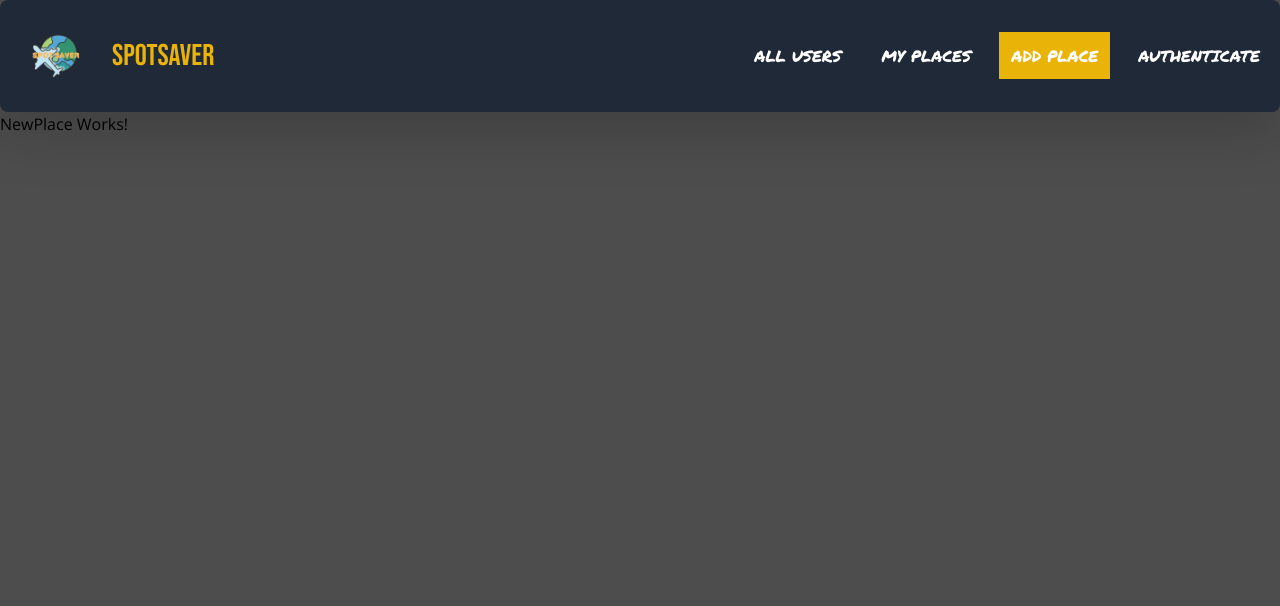
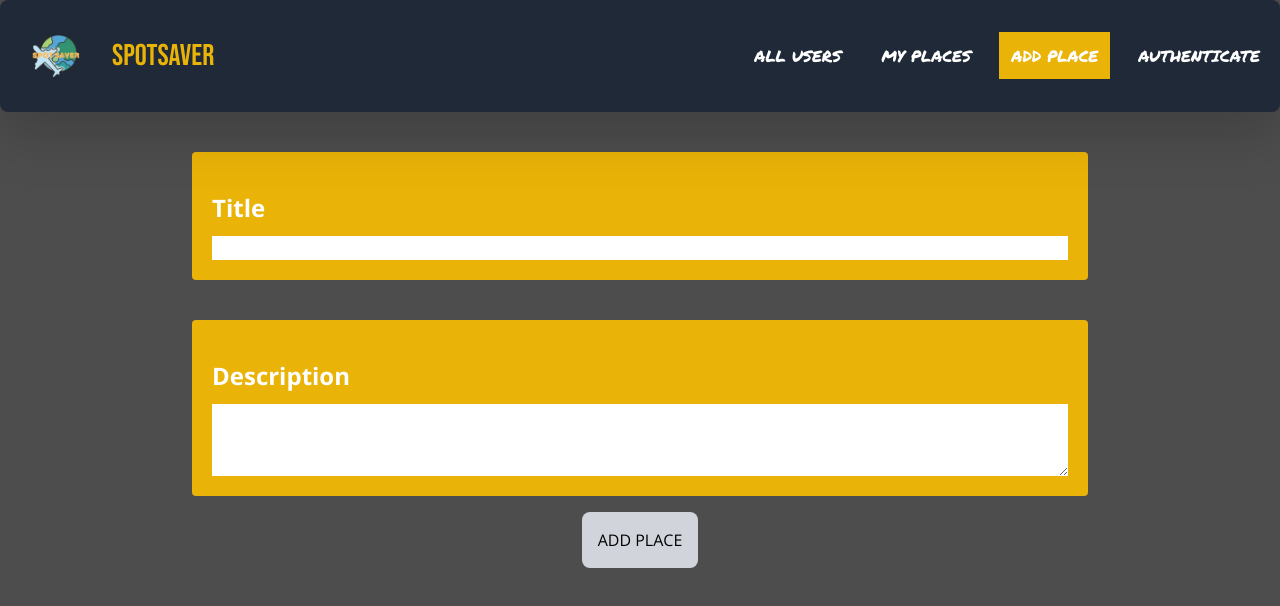
Before and after one commit to HaiderAziz428/SpotSaver-, a React (Create React App) app: page /places/new in a window 1280 px wide. Shown: the top 606 px of the page. Built offline with nearby package versions, Linux system fonts and the light colour scheme.

Commit message:
Updated the ADD PLACE section with title and description

```diff
--- /dev/null
+++ b/src/Shared/FormElements/Input.js
@@ -0,0 +1,81 @@
+import React, { useReducer, useEffect } from "react";
+import { validate } from "../util/validators"; // Ensure this is properly defined
+
+const inputReducer = (state, action) => {
+  switch (action.type) {
+    case "CHANGE":
+      return {
+        ...state,
+        value: action.val,
+        isValid: validate(action.val, action.validators),
+      };
+    case "TOUCH":
+      return {
+        ...state,
+        isTouched: true,
+      };
+    default:
+      return state;
+  }
+};
+
+const Input = (props) => {
+  const [inputState, dispatch] = useReducer(inputReducer, {
+    value: "",
+    isValid: false,
+    isTouched: false,
+  });
+
+  const { id, onInput, validators, element, type, placeholder, rows } = props;
+  const { value, isValid, isTouched } = inputState;
+
+  useEffect(() => {
+    onInput(id, value, isValid);
+  }, [id, value, isValid, onInput]);
+
+  const changeHandler = (event) => {
+    dispatch({
+      type: "CHANGE",
+      val: event.target.value,
+      validators: validators,
+    });
+  };
+
+  const touchHandler = () => {
+    dispatch({
+      type: "TOUCH",
+    });
+  };
+
+  const elementNode =
+    element === "input" ? (
+      <input
+        id={id}
+        type={type}
+        placeholder={placeholder}
+        onChange={changeHandler}
+        onBlur={touchHandler}
+        value={value}
+      />
+    ) : (
+      <textarea
+        id={id}
+        rows={rows || 3}
+        onChange={changeHandler}
+        onBlur={touchHandler}
+        value={value}
+      />
+    );
+
+  return (
+    <div className={!isValid && isTouched ? props.Invalid : props.className}>
+      <label htmlFor={id} className={props.labelClass}>
+        {props.label}
+      </label>
+      {elementNode}
+      {!isValid && isTouched && <p>{props.errorText}</p>}
+    </div>
+  );
+};
+
+export default Input;
--- /dev/null
+++ b/src/Shared/util/validators.js
@@ -0,0 +1,46 @@
+const VALIDATOR_TYPE_REQUIRE = "REQUIRE";
+const VALIDATOR_TYPE_MINLENGTH = "MINLENGTH";
+const VALIDATOR_TYPE_MAXLENGTH = "MAXLENGTH";
+const VALIDATOR_TYPE_MIN = "MIN";
+const VALIDATOR_TYPE_MAX = "MAX";
+const VALIDATOR_TYPE_EMAIL = "EMAIL";
+const VALIDATOR_TYPE_FILE = "FILE";
+
+export const VALIDATOR_REQUIRE = () => ({ type: VALIDATOR_TYPE_REQUIRE });
+export const VALIDATOR_FILE = () => ({ type: VALIDATOR_TYPE_FILE });
+export const VALIDATOR_MINLENGTH = (val) => ({
+  type: VALIDATOR_TYPE_MINLENGTH,
+  val: val,
+});
+export const VALIDATOR_MAXLENGTH = (val) => ({
+  type: VALIDATOR_TYPE_MAXLENGTH,
+  val: val,
+});
+export const VALIDATOR_MIN = (val) => ({ type: VALIDATOR_TYPE_MIN, val: val });
+export const VALIDATOR_MAX = (val) => ({ type: VALIDATOR_TYPE_MAX, val: val });
+export const VALIDATOR_EMAIL = () => ({ type: VALIDATOR_TYPE_EMAIL });
+
+export const validate = (value, validators) => {
+  let isValid = true;
+  for (const validator of validators) {
+    if (validator.type === VALIDATOR_TYPE_REQUIRE) {
+      isValid = isValid && value.trim().length > 0;
+    }
+    if (validator.type === VALIDATOR_TYPE_MINLENGTH) {
+      isValid = isValid && value.trim().length >= validator.val;
+    }
+    if (validator.type === VALIDATOR_TYPE_MAXLENGTH) {
+      isValid = isValid && value.trim().length <= validator.val;
+    }
+    if (validator.type === VALIDATOR_TYPE_MIN) {
+      isValid = isValid && +value >= validator.val;
+    }
+    if (validator.type === VALIDATOR_TYPE_MAX) {
+      isValid = isValid && +value <= validator.val;
+    }
+    if (validator.type === VALIDATOR_TYPE_EMAIL) {
+      isValid = isValid && /^\S+@\S+\.\S+$/.test(value);
+    }
+  }
+  return isValid;
+};
--- a/src/places/Components/PlaceItem.js
+++ b/src/places/Components/PlaceItem.js
@@ -2,19 +2,26 @@ import React from "react";
 
 const PlaceItem = (props) => {
   return (
-    <li className="rounded bg-white w-2/6 m-10 flex flex-col items-center">
+    <li className="min-w-56 rounded max-w-md bg-white w-2/6 m-10 flex flex-col items-center">
       <div>
-        <img className="" src={props.image} alt={props.title} />
+        <img className="rounded" src={props.image} alt={props.title} />
       </div>
-      <div className=" m-3 flex flex-col items-center">
-        <h2>{props.title}</h2>
-        <h3>{props.address}</h3>
-        <p>{props.description}</p>
+      <div className="max-w-96 m-3 flex flex-col items-center justify-center">
+        <h2 className="text-xl font-bold mb-2">{props.title}</h2>
+        <h3 className="text-lg font-bold mb-2">{props.address}</h3>
+        <p className="text-md">{props.description}</p>
       </div>
-      <div>
-        <button>VIEW ON MAP</button>
-        <button>EDIT</button>
-        <button>DELETE</button>
+      <span className="block w-full h-0.5 bg-gray-300" />
+      <div className="my-3 flex flex-col space-x-0 md:flex-row md:space-x-3">
+        <button className="my-2 rounded py-1 px-3 border-2 text-yellow-600 border-yellow-500 hover:bg-yellow-500 hover:text-white w-full md:w-auto">
+          VIEW ON MAP
+        </button>
+        <button className="my-2 px-3 py-1 rounded bg-yellow-500 hover:bg-yellow-600 w-full md:w-auto">
+          EDIT
+        </button>
+        <button className="my-2 px-3 py-1 rounded bg-red-500 hover:bg-red-600 w-full md:w-auto">
+          DELETE
+        </button>
       </div>
     </li>
   );
--- a/src/places/Pages/NewPlace.js
+++ b/src/places/Pages/NewPlace.js
@@ -1,7 +1,97 @@
-import React from "react";
+import React, { useCallback, useReducer } from "react";
+import Input from "../../Shared/FormElements/Input";
+import {
+  VALIDATOR_MINLENGTH,
+  VALIDATOR_REQUIRE,
+} from "../../Shared/util/validators";
+
+const formReducer = (state, action) => {
+  switch (action.type) {
+    case "INPUT_CHANGE":
+      let formIsValid = true;
+      for (const inputId in state.inputs) {
+        if (inputId === action.inputId) {
+          formIsValid = formIsValid && action.isValid;
+        } else {
+          formIsValid = formIsValid && state.inputs[inputId].isValid;
+        }
+      }
+      return {
+        ...state,
+        inputs: {
+          // Corrected from 'input' to 'inputs'
+          ...state.inputs,
+          [action.inputId]: { value: action.value, isValid: action.isValid },
+        },
+        isValid: formIsValid,
+      };
+    default:
+      return state;
+  }
+};
 
 const NewPlace = () => {
-  return <h2>NewPlace Works!</h2>;
+  const [formState, dispatch] = useReducer(formReducer, {
+    inputs: {
+      title: {
+        value: "",
+        isValid: false,
+      },
+      description: {
+        value: "",
+        isValid: false,
+      },
+    },
+    isValid: false,
+  });
+
+  const inputHandler = useCallback((id, value, isValid) => {
+    dispatch({
+      type: "INPUT_CHANGE",
+      value: value,
+      isValid: isValid,
+      inputId: id,
+    });
+  }, []);
+
+  return (
+    <form>
+      <Input
+        id="title"
+        element="input"
+        type="text"
+        label="Title"
+        validators={[VALIDATOR_REQUIRE()]}
+        errorText="Please enter a valid title."
+        className="bg-yellow-500 pt-10 px-5 pb-5 rounded flex flex-col max-w-xs lg:max-w-4xl md:max-w-2xl sm:max-w-xl mx-auto mt-10"
+        labelClass="mb-3 font-bold text-2xl text-white"
+        InputClass="block w-full rounded-md border-0 py-1.5 pl-7 pr-20 text-gray-900 ring-1 ring-inset ring-gray-300 placeholder:text-gray-400 focus:ring-2 focus:ring-inset focus:ring-indigo-400 sm:text-sm sm:leading-6"
+        Invalid="bg-red-500 text-yellow-500 pt-10 px-5 pb-5 rounded flex flex-col max-w-xs lg:max-w-4xl md:max-w-2xl sm:max-w-xl mx-auto mt-10"
+        onInput={inputHandler}
+      />
+      <Input
+        id="description"
+        element="textarea" // Correct element type for description
+        label="Description"
+        validators={[VALIDATOR_MINLENGTH(5)]}
+        errorText="Please enter a valid description (at least 5 characters)"
+        className="bg-yellow-500 pt-10 px-5 pb-5 rounded flex flex-col max-w-xs lg:max-w-4xl md:max-w-2xl sm:max-w-xl mx-auto mt-10"
+        labelClass="mb-3 font-bold text-2xl text-white"
+        InputClass="block w-full rounded-md border-0 py-1.5 pl-7 pr-20 text-gray-900 ring-1 ring-inset ring-gray-300 placeholder:text-gray-400 focus:ring-2 focus:ring-inset focus:ring-indigo-400 sm:text-sm sm:leading-6"
+        Invalid="bg-red-500 text-yellow-500 pt-10 px-5 pb-5 rounded flex flex-col max-w-xs lg:max-w-4xl md:max-w-2xl sm:max-w-xl mx-auto mt-10"
+        onInput={inputHandler}
+      />
+      <button
+        type="submit"
+        disabled={!formState.isValid}
+        className={`p-4 flex mt-4 mx-auto rounded-lg ${
+          formState.isValid ? "bg-red-500 hover:bg-red-600" : "bg-gray-300"
+        }`}
+      >
+        ADD PLACE
+      </button>
+    </form>
+  );
 };
 
 export default NewPlace;
--- a/src/places/Pages/UserPlaces.js
+++ b/src/places/Pages/UserPlaces.js
@@ -1,5 +1,6 @@
 import React from "react";
 import PlaceList from "../Components/PlaceList";
+import { useParams } from "react-router-dom";
 
 const DUMMY_PLACES = [
   {
@@ -28,10 +29,12 @@ const DUMMY_PLACES = [
       lat: 50.8161451,
       lng: 17.1770774,
     },
-    creater: "u1",
+    creater: "u2",
   },
 ];
 const UserPlaces = () => {
-  return <PlaceList items={DUMMY_PLACES} />;
+  const userId = useParams().userId;
+  const loadedPlaces = DUMMY_PLACES.filter((place) => place.creater === userId);
+  return <PlaceList items={loadedPlaces} />;
 };
 export default UserPlaces;
--- a/src/user/Components/UserItem.js
+++ b/src/user/Components/UserItem.js
@@ -4,7 +4,7 @@ import { Link } from 'react-router-dom';
 const UserItem = (props) => {
   return (
     <li>
-    <Link to={`/${props.id}/places`}>\
+    <Link to={`/${props.id}/places`}>
       <div className="group w-96 p-3 mt-7 mx-auto rounded-md bg-gray-950 hover:bg-yellow-500 flex justify-start items-center gap-10 ">
         <div>
           <img
```
